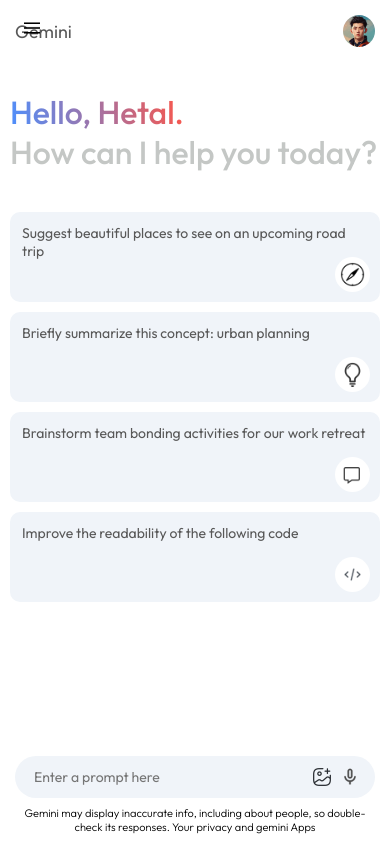
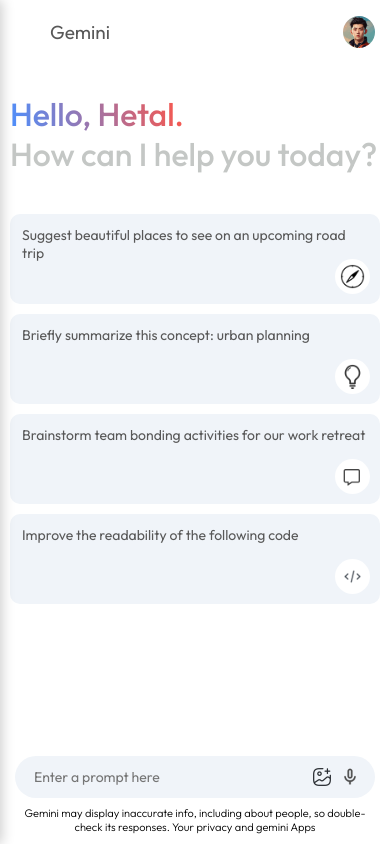
Before and after one commit to Hetalmunganiya/Gemini-clone, a React (Vite) app: page / in a window 390 px wide. Built offline with nearby package versions, Linux system fonts and the light colour scheme.

Commit message:
fix header overlapping on mobile

```diff
--- a/public/src/components/Main/Main.css
+++ b/public/src/components/Main/Main.css
@@ -187,8 +187,8 @@
     }
 
     .main .nav {
-        padding: 15px;
-        font-size: 18px;
+        padding: 16px 15px 16px 50px;
+        font-size: 19px;
     }
 
     .main .nav img {
--- a/public/src/components/Sidebar/Sidebar.css
+++ b/public/src/components/Sidebar/Sidebar.css
@@ -90,41 +90,27 @@
   }
 }
 
-/* --- MOBILE SPECIFIC RULES --- */
+/* --- MOBILE SPECIFIC FIX --- */
 @media (max-width: 600px) {
-  /* Jab sidebar band ho: background transparent aur baaki icons hide */
   .sidebar {
-    position: absolute;
-    top: 0;
-    left: 0;
-    min-height: auto;
-    background-color: transparent;
-    padding: 18px 12px;
-    z-index: 100;
-  }
-
-  .sidebar .new-chat,
-  .sidebar .bottom {
-    display: none;
-  }
-
-  /* Jab menu icon dabakar sidebar kholenge tabhi poora drawer aayega */
-  .sidebar.extended {
     position: fixed;
     top: 0;
     left: 0;
-    width: 70%;
-    min-height: 100vh;
-    background-color: #f0f4f9;
-    padding: 25px 15px;
-    box-shadow: 4px 0 15px rgba(0, 0, 0, 0.15);
+    height: 100vh;
+    width: 260px;
+    z-index: 999;
+    box-shadow: 2px 0 12px rgba(0, 0, 0, 0.2);
+    transform: translateX(-100%);
+    transition: transform 0.3s ease-in-out;
   }
 
-  .sidebar.extended .new-chat {
-    display: inline-flex;
+  /* Jab menu par click hoga tab slide hokar samne aayega */
+  .sidebar.extended {
+    transform: translateX(0);
   }
 
-  .sidebar.extended .bottom {
-    display: flex;
+  .sidebar .menu {
+    display: inline-block;
+    margin-bottom: 20px;
   }
 }
```
